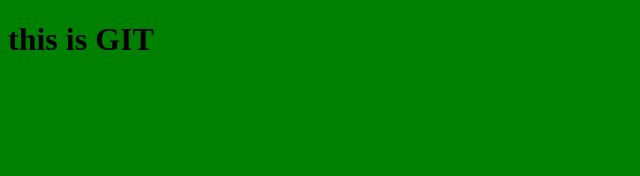
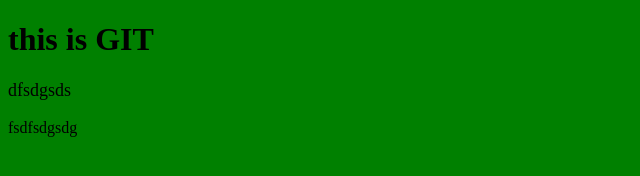
Before and after one commit to Savelovskii/git-test, a plain HTML site: page index.html in a window 1280 px wide. Shown: the whole page, without its empty margins (0-640 px from the left). Drawn offline with Linux system fonts and the light colour scheme.

```diff
--- a/index.html
+++ b/index.html
@@ -10,5 +10,8 @@
 
     <h1>this is GIT</h1>
 
+
+    <p>dfsdgsds</p>
+    <div>fsdfsdgsdg</div>
 </body>
 </html>
```
